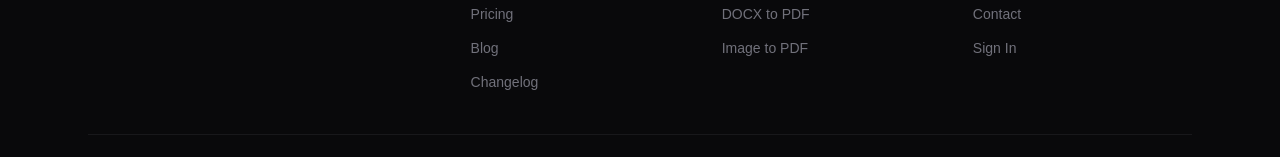
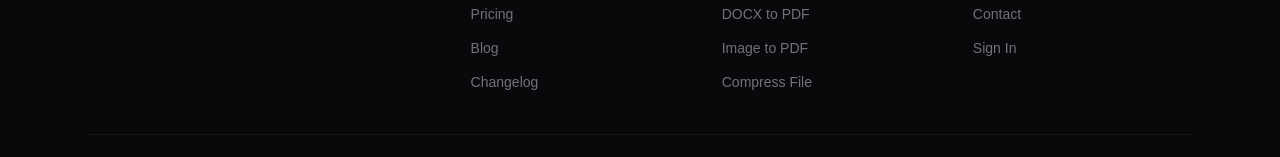
Before and after one commit to Ekansh-187/docx-flow-fe, a Next.js app: page /tools/docx-to-pdf in a window 1280 px wide. Shown: the part 977-1134 px from the top of the page. Built offline with nearby package versions, Linux system fonts and the light colour scheme; no server answers.

Commit message:
feat: compress file

```diff
--- a/app/components/Footer.tsx
+++ b/app/components/Footer.tsx
@@ -1,4 +1,5 @@
 import Link from "next/link";
+import { title } from "process";
 
 const columns = [
   {
@@ -16,6 +17,7 @@ const columns = [
       { title: "All Tools", href: "/tools" },
       { title: "DOCX to PDF", href: "/tools/docx-to-pdf" },
       { title: "Image to PDF", href: "/tools/image-to-pdf" },
+      {title: "Compress File", href: "/tools/compress"},
     ],
   },
   {
--- a/app/components/Navbar.tsx
+++ b/app/components/Navbar.tsx
@@ -8,6 +8,7 @@ import { useAuth } from "@/utils/useAuth";
 const tools = [
   { title: "DOCX to PDF", href: "/tools/docx-to-pdf", active: true },
   { title: "Image to PDF", href: "/tools/image-to-pdf", active: true },
+  { title: "Compress File", href: "/tools/compress", active: true },
   { title: "PDF to DOCX", href: "/tools/coming-soon", active: false },
   { title: "PDF to JPG", href: "/tools/coming-soon", active: false },
   { title: "Excel to PDF", href: "/tools/coming-soon", active: false },
--- a/app/layout.tsx
+++ b/app/layout.tsx
@@ -36,6 +36,7 @@ export const metadata: Metadata = {
     "free docx converter",
     "image to pdf",
     "pdf api",
+    "free api",
     "file conversion",
     "developer api",
     "ilovedox",
--- a/app/tools/page.tsx
+++ b/app/tools/page.tsx
@@ -25,6 +25,12 @@ const tools = [
     title: "Image to PDF",
     description: "Convert JPG images to PDF documents.",
     href: "/tools/image-to-pdf",
+    active: true,
+  },
+  {
+    title: "Compress File",
+    description: "Reduce the size of images, PDFs, or DOCX files.",
+    href: "/tools/compress",
     active: true,
   },
   // {
--- a/config/env.ts
+++ b/config/env.ts
@@ -36,7 +36,7 @@ const env = typeof window !== "undefined" && window._env_ ? window._env_ : proce
 // const env = process.env;
 export const envConfig = {
   // Proxy through Next.js rewrites to avoid CORS issues
-  apiBaseUrl: process.env.NEXT_PUBLIC_DOCX_CONVERTOR_BASE_URL || "/api/proxy",
+  apiBaseUrl: "/api/proxy",
   sourceType: env.VITE_SOURCE_TYPE,
   storageAccount: env.VITE_STORAGE_ACCOUNT,
   containerName: env.VITE_CONTAINER_NAME,
--- a/next.config.ts
+++ b/next.config.ts
@@ -1,6 +1,6 @@
 import type { NextConfig } from "next";
 
-const apiBaseUrl = process.env.PUBLIC_DOCX_CONVERTOR_API;
+const apiBaseUrl = process.env.NEXT_PUBLIC_DOCX_CONVERTOR_BASE_URL;
 
 const nextConfig: NextConfig = {
   allowedDevOrigins: ["192.168.1.192"],
--- a/rtk-query/documentEndpoints.ts
+++ b/rtk-query/documentEndpoints.ts
@@ -52,6 +52,16 @@ const documentApi = iLoveDoxApiSlice.injectEndpoints({
       }),
       invalidatesTags: ["Document"],
     }),
+
+    compressFile: builder.mutation<Blob, FormData>({
+      query: (body) => ({
+        url: "web/compress-file",
+        method: "POST",
+        body,
+        responseHandler: (response) => response.blob(),
+      }),
+      invalidatesTags: ["Document"],
+    }),
   }),
 });
 
@@ -63,4 +73,5 @@ export const {
   useConvertDocumentMutation,
   useDeleteDocumentMutation,
   useConvertImagesToPdfMutation,
+  useCompressFileMutation,
 } = documentApi;
--- a/rtk-query/index.ts
+++ b/rtk-query/index.ts
@@ -9,6 +9,7 @@ export {
   useConvertDocumentMutation,
   useDeleteDocumentMutation,
   useConvertImagesToPdfMutation,
+  useCompressFileMutation,
 } from "./documentEndpoints";
 
 export {
```
